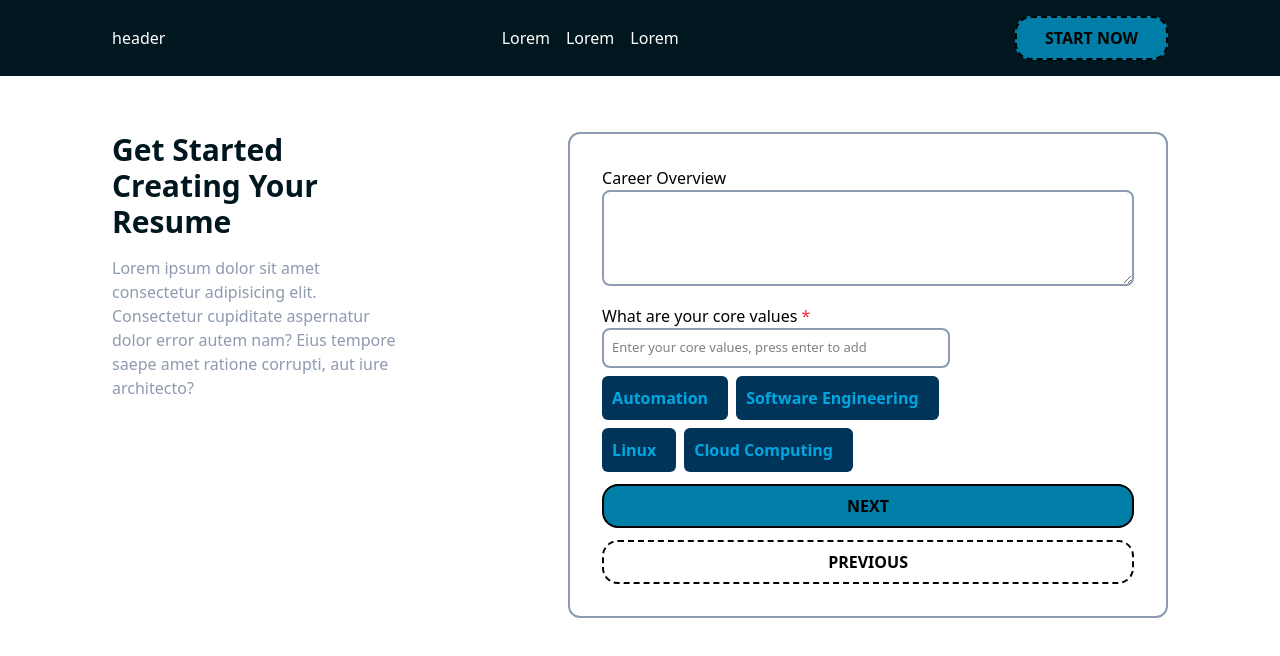
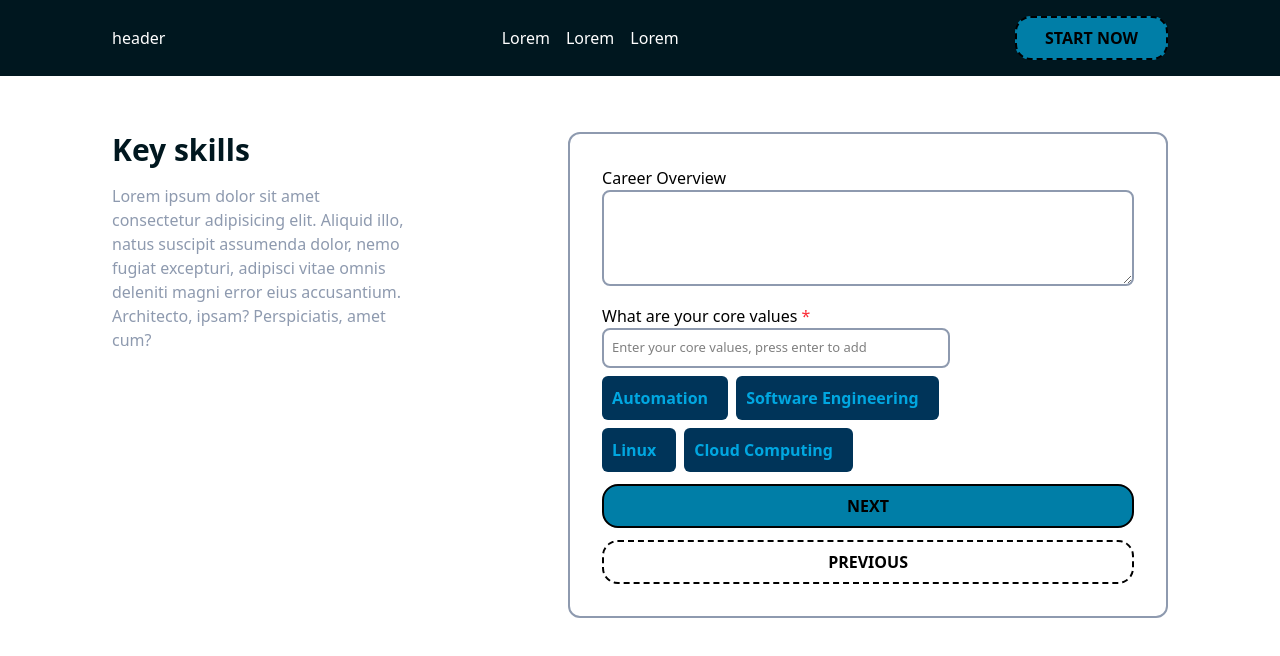
Before and after one commit to Hamid-Usman/second-wave, a Next.js app: page /create-resume in a window 1280 px wide. Shown: the top 656 px of the page. Built offline with nearby package versions, Linux system fonts and the light colour scheme.

Commit message:
converted resume form header into reusable components

```diff
--- a/app/create-resume/page.tsx
+++ b/app/create-resume/page.tsx
@@ -9,6 +9,7 @@ import { yupResolver } from "@hookform/resolvers/yup"
 import { AnimatePresence, motion } from "framer-motion"
 import { useState } from "react"
 import Expertise from "./sections/expertise"
+import FormHeader from "@/components/header/resumeHeader"
 
 const schemas: Array<any> =[Schemas1, Schemas2]
 export default function Load(){
@@ -27,7 +28,7 @@ export default function Load(){
     const slideRight = {
         initial: {
             opacity: 0,
-            x: "20vw",
+            x: "50vw",
         },
         in: {
             opacity: 1,
@@ -35,14 +36,14 @@ export default function Load(){
         },
         out: {
             opacity: 0,
-            x: "20vw",
+            x: "50vw",
         },
     };
 
     const slideLeft = {
         initial: {
             opacity: 0,
-            x: "-20vw",
+            x: "-50vw",
         },
         in: {
             opacity: 1,
@@ -50,7 +51,7 @@ export default function Load(){
         },
         out: {
             opacity: 0,
-            x: "-20vw",
+            x: "-50vw",
         },
     };
     const pageTransition = {
@@ -69,8 +70,8 @@ export default function Load(){
                     variants={slideLeft}
                     transition={pageTransition}
                     className="flex flex-col text-center lg:text-start gap-4 sm:w-[550px]">
-                        <h1 className="text-3xl font-bold text-accent">Get Started Creating Your Resume</h1>
-                        <p className="text-grey">Lorem ipsum dolor sit amet consectetur adipisicing elit. Consectetur cupiditate aspernatur dolor error autem nam? Eius tempore saepe amet ratione corrupti, aut iure architecto?</p>
+                        {page === 1 && <FormHeader heading="Personal Info" subHeading="Lorem ipsum dolor sit amet consectetur adipisicing elit. Aliquid illo, natus suscipit assumenda dolor, nemo fugiat excepturi, adipisci vitae omnis deleniti magni error eius accusantium. Architecto, ipsam? Perspiciatis, amet cum?" />}
+                        {page === 2 && <FormHeader heading="Key skills" subHeading="Lorem ipsum dolor sit amet consectetur adipisicing elit. Aliquid illo, natus suscipit assumenda dolor, nemo fugiat excepturi, adipisci vitae omnis deleniti magni error eius accusantium. Architecto, ipsam? Perspiciatis, amet cum?" />}
 
                 </motion.div>
             </AnimatePresence>
--- /dev/null
+++ b/components/header/resumeHeader/index.tsx
@@ -0,0 +1,15 @@
+import { AnimatePresence, motion} from "framer-motion"
+
+interface HeaderProp {
+    heading: string;
+    subHeading: string;
+}
+
+export default function FormHeader({heading, subHeading}: HeaderProp) {
+    return (
+        <>
+            <h1 className="text-3xl font-bold text-accent">{heading}</h1>
+            <p className="text-grey">{subHeading}</p>
+        </>
+    )
+}
```
